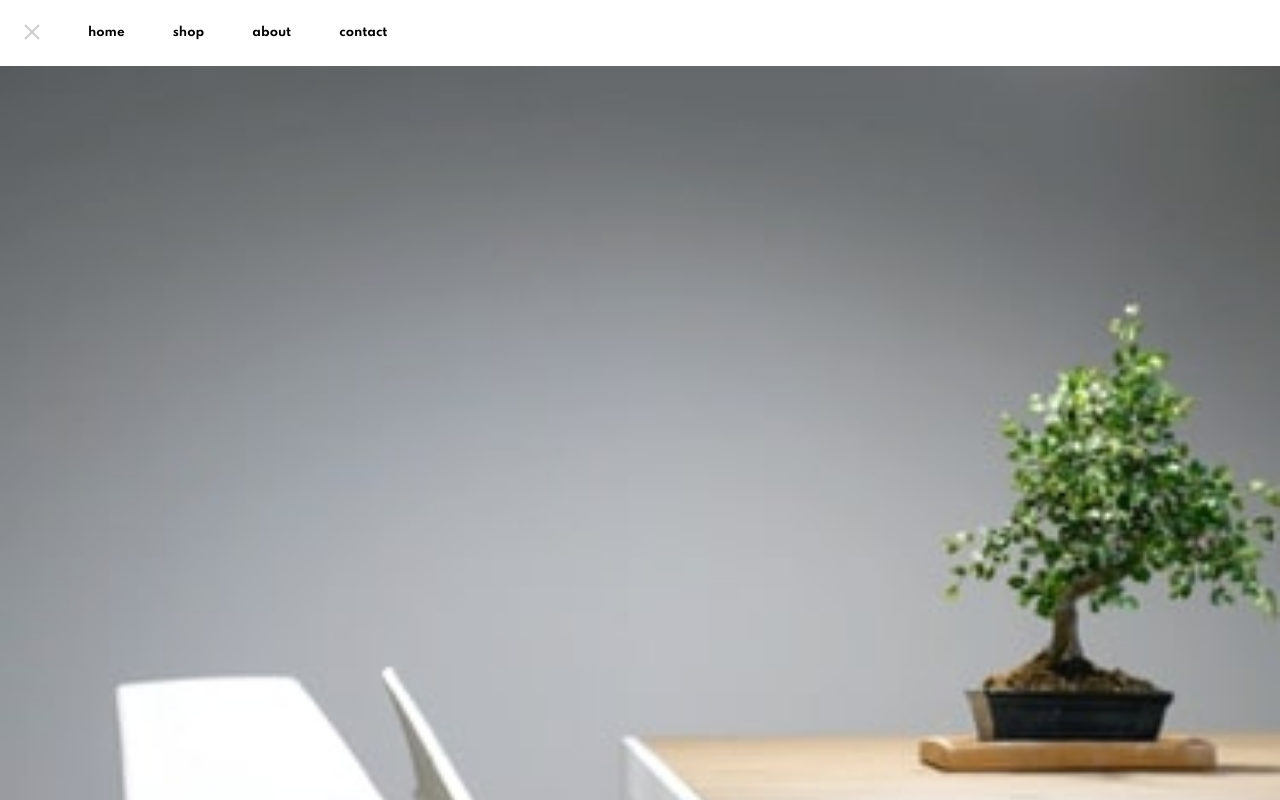
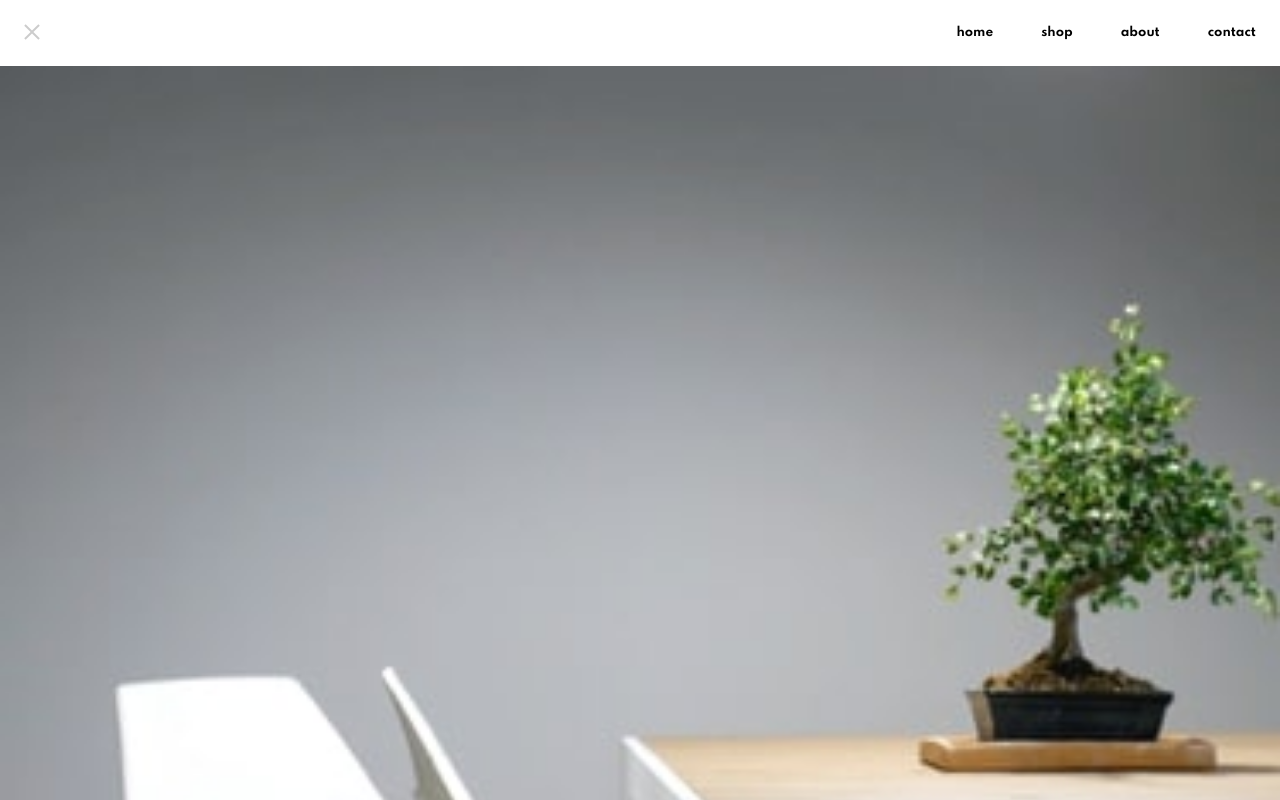
Before and after one commit to puyanwei/fe-practice, a React (Create React App) app: page /furniture-shop in a window 1280 px wide. Both pictures are taken after a click on the button 40 px from the left and 43 px from the top of the page. Shown: the top 800 px of the page. Built offline with nearby package versions, Linux system fonts and the light colour scheme.

Commit message:
Refactored Navbar

```diff
--- /dev/null
+++ b/src/components/furniture-shop/Navbar.tsx
@@ -0,0 +1,17 @@
+interface NavbarProps {
+  headerNames: string[];
+}
+
+const Navbar = ({ headerNames }: NavbarProps) => (
+  <nav>
+    <ul className="flex">
+      {headerNames.map((name) => (
+        <li className="text-xxs font-bold inline-flex m-4">
+          <a href="#">{name}</a>
+        </li>
+      ))}
+    </ul>
+  </nav>
+);
+
+export default Navbar;
--- a/src/pages/FurnitureShop.tsx
+++ b/src/pages/FurnitureShop.tsx
@@ -8,6 +8,7 @@ import StyledIcon from 'components/shared/StyledIcon';
 import IconClose from 'icons/furniture-shop-icons/IconClose';
 import IconHamburger from 'icons/furniture-shop-icons/IconHamburger';
 import LogoRoom from 'icons/furniture-shop-icons/LogoRoom';
+import Navbar from 'components/furniture-shop/Navbar';
 
 const FurnitureShop = () => {
   const [showNavbar, setShowNavbar] = useState(false);
@@ -15,22 +16,15 @@ const FurnitureShop = () => {
   return (
     <div className="furniture-shop">
       {showNavbar && (
-        <nav>
-          <ul className="flex">
-            <StyledIcon
-              icon={<IconClose />}
-              button
-              styles="inline-flex p-4 justify-between"
-              onClick={() => setShowNavbar(false)}
-            />
-            <span className="justify-between">
-              <li className="text-xxs font-bold inline-flex m-4">home</li>
-              <li className="text-xxs font-bold inline-flex m-4">shop</li>
-              <li className="text-xxs font-bold inline-flex m-4">about</li>
-              <li className="text-xxs font-bold inline-flex m-4">contact</li>
-            </span>
-          </ul>
-        </nav>
+        <div className="flex justify-between">
+          <StyledIcon
+            icon={<IconClose />}
+            button
+            styles="inline-flex p-4"
+            onClick={() => setShowNavbar(false)}
+          />
+          <Navbar headerNames={['home', 'shop', 'about', 'contact']} />
+        </div>
       )}
       <Carousel
         mobileImages={[
@@ -43,12 +37,12 @@ const FurnitureShop = () => {
         <>
           <StyledIcon
             icon={<LogoRoom />}
-            styles="absolute text-white font-semibold top-6 left-1/2 transform -translate-x-1/2"
+            styles="absolute text-white font-semibold top-4 left-1/2 transform -translate-x-1/2"
           />
           <StyledIcon
             icon={<IconHamburger />}
             button
-            styles="absolute top-6 left-5 cursor-pointer"
+            styles="absolute top-4 left-4 cursor-pointer"
             onClick={() => setShowNavbar(true)}
           />
         </>
```
